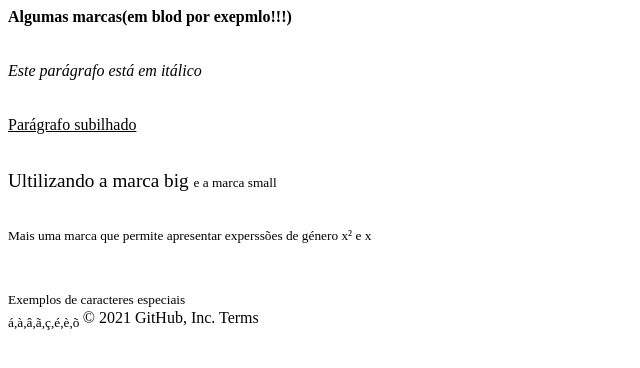
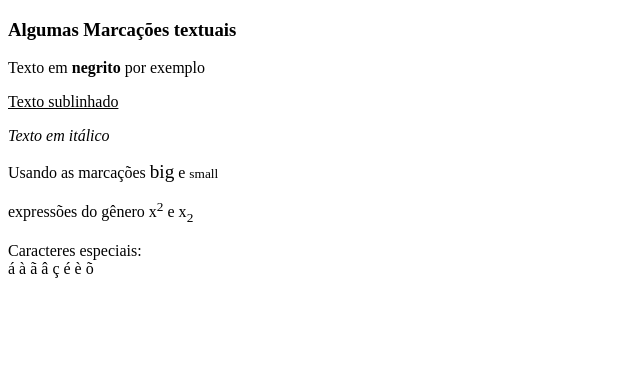
Before and after one commit to mariaeduardalouback/mariaeduardalouback.github.io, a plain HTML site: page 2atividade1.html in a window 1280 px wide. Shown: the whole page, without its empty margins (0-640 px from the left). Drawn offline with Linux system fonts and the light colour scheme.

Commit message:
atualizado

```diff
--- a/2atividade1.html
+++ b/2atividade1.html
@@ -4,32 +4,16 @@
     <meta charset="UTF-8">
     <meta http-equiv="X-UA-Compatible" content="IE=edge">
     <meta name="viewport" content="width=device-width, initial-scale=1.0">
-    <title>Laboratório 2 Atividade 1</title>
+    <title>Marcações Textuais</title>
 </head>
 <body>
-    <strong> Algumas marcas(em blod por exepmlo!!!) </strong>
-    <br>
-    <br>
-    <br>
-    <em>Este parágrafo está em itálico</em>
-    <br>
-    <br>
-    <br>
-    <u>Parágrafo subilhado</u>
-    <br>
-    <br>
-    <br>
-    <big> Ultilizando a marca big </big> <small> e a marca small </small>
-    <br>
-    <br>
-    <br>
-    <sup>Mais uma marca que permite apresentar experssões de género x² e x</sup>
-    <br>
-    <br>
-    <br>
-    <sub>Exemplos de caracteres especiais<br>
-        á,à,â,ã,ç,é,è,õ </sub>
+    <h3>Algumas Marcações textuais</h3>
+
+    <p>Texto em <strong>negrito</strong> por exemplo</p>
+    <p><u>Texto sublinhado</u></p>
+    <p><em>Texto em itálico</em></p>
+    <p>Usando as marcações <big>big</big> e <small>small</small></p>
+    <p>expressões do gênero x<sup>2</sup> e x<sub>2</sub></p>
+    <p>Caracteres especiais:<br> á à ã â ç é è õ</p>
 </body>
 </html>
-© 2021 GitHub, Inc.
-Terms
```
